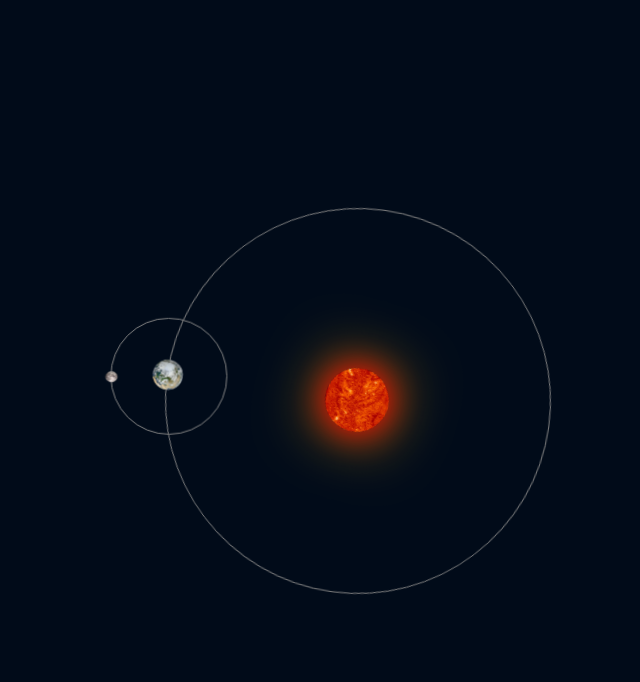
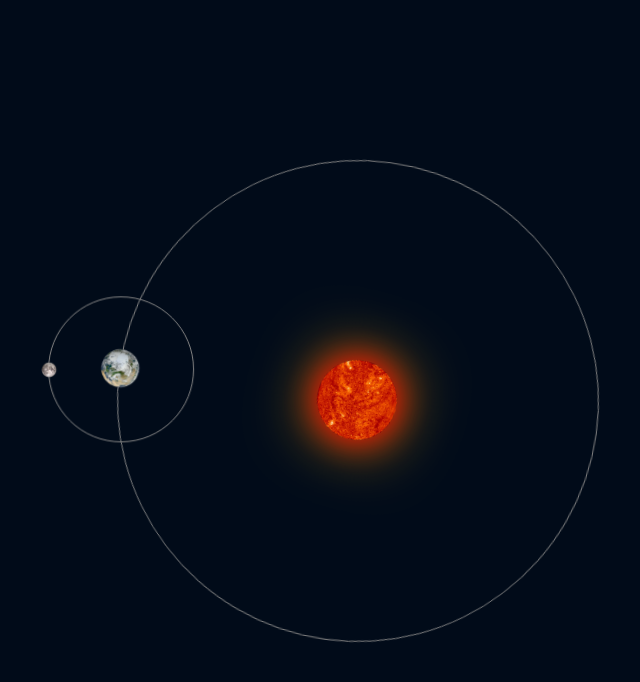
Before and after one commit to surpise/Solar-System, a React (Vite) app: page / in a window 1280 px wide. Shown: the top 682 px of the page, without its empty margins (283-923 px from the left). Built offline with nearby package versions, Linux system fonts and the light colour scheme.

Commit message:
chore: CSS 단위 변경
vh, vw 에서 rem으로 변경

```diff
--- a/src/styles/components/Earth.css
+++ b/src/styles/components/Earth.css
@@ -5,7 +5,7 @@
   top: -250%;
   left: -250%;
 
-  width: 30vw;
+  width: 30rem;
   aspect-ratio: 1;
 
   border: solid 0.01rem gray;
@@ -19,7 +19,7 @@
   top: 50%;
   transform: translate(-50%, -50%);
 
-  width: 3vw;
+  width: 3rem;
   aspect-ratio: 1;
 }
 
@@ -27,7 +27,7 @@
   content: '';
   position: absolute;
 
-  width: 3vw;
+  width: 3rem;
   aspect-ratio: 1;
 
   border-radius: 50%;
@@ -43,7 +43,7 @@
   top:-100%;
   left: -100%;
 
-  width: 9vw;
+  width: 9rem;
   aspect-ratio: 1;
 
   border: solid 0.01rem gray;
@@ -58,7 +58,7 @@
   transform: translate(-50%, -50%);
 
 
-  width: 1vw;
+  width: 1rem;
   aspect-ratio: 1;
 
   background: url(../../assets/moon.png);
--- a/src/styles/components/Sun.css
+++ b/src/styles/components/Sun.css
@@ -6,7 +6,7 @@
   left: 50%;
   transform: translate(-50%, -50%);
 
-  width: 5vw;
+  width: 5rem;
   aspect-ratio: 1;
 }
 
@@ -14,7 +14,7 @@
   content: '';
   position: absolute;
 
-  width: 5vw;
+  width: 5rem;
   aspect-ratio: 1;
 
   border-radius: 50%;
--- a/src/styles/index.css
+++ b/src/styles/index.css
@@ -4,6 +4,6 @@ body {
   align-items: center;
   justify-items: center;
   min-width: 320px;
-  height: 100vh;
+  min-height: 100px;
   background-color: #010b19;
 }
```
